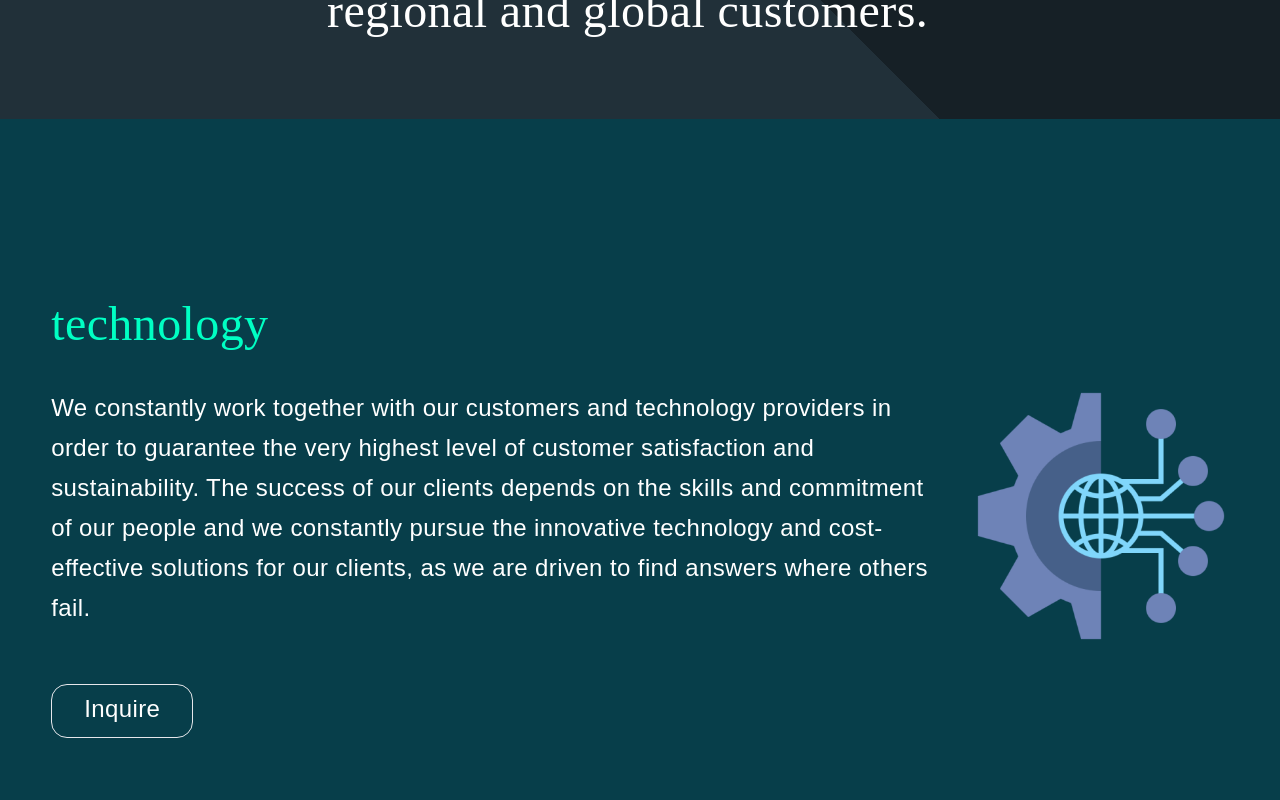
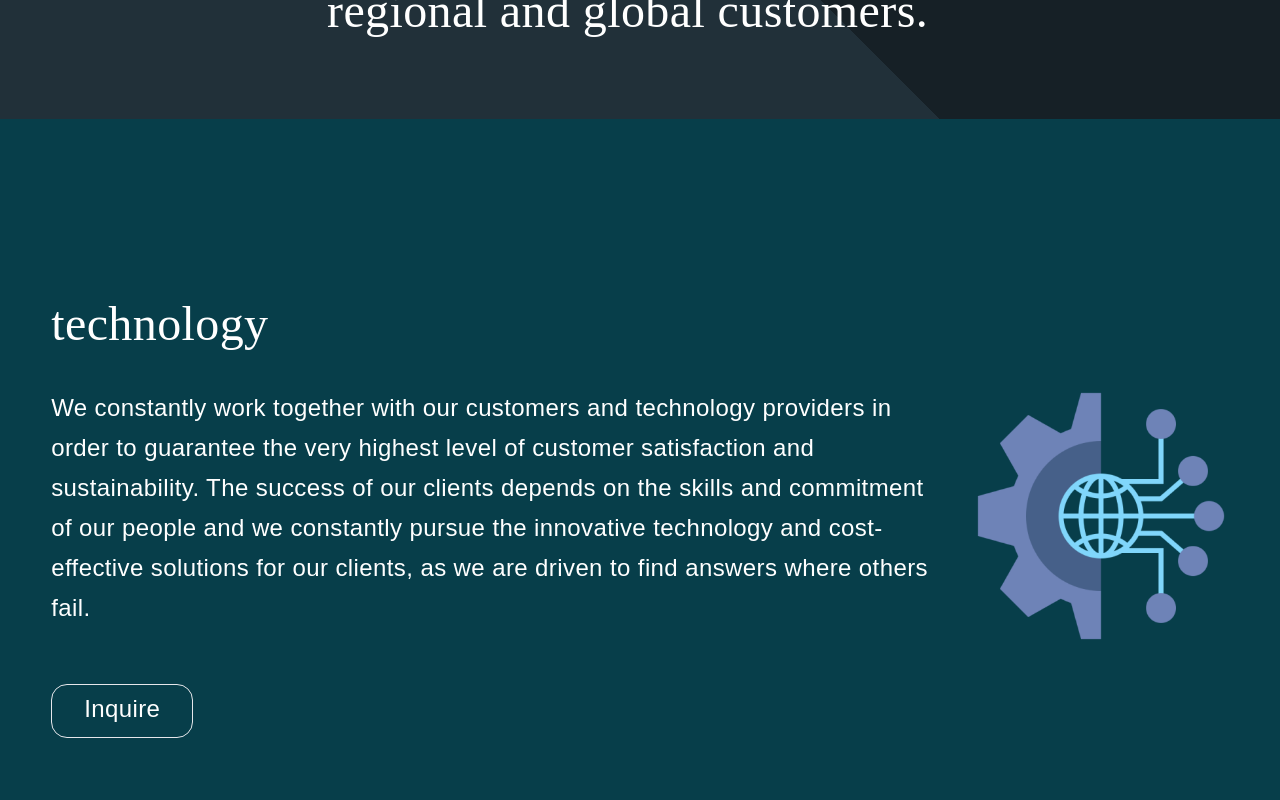
Before and after one commit to samithw/nordiska-vite-react-ts-v2, a React (Vite) app: page /technology in a window 1280 px wide. Shown: the part 1281-2081 px from the top of the page. Built offline with nearby package versions, Linux system fonts and the light colour scheme; a web font is replaced by a local one.

Commit message:
updated content section to a slot like pattern

```diff
--- a/src/components/ButtonType1.tsx
+++ b/src/components/ButtonType1.tsx
@@ -1,10 +1,13 @@
 import React from 'react'
+import { NavLink } from 'react-router-dom'
 
-type Props = {children : React.ReactNode}
+type Props = {children : React.ReactNode, toPath : string}
 
 const ButtonType1 = (props: Props) => {
   return (
-    <button className=" w-fit text-xl md:text-2xl bg-transparent hover:bg-blue-500 text-white hover:text-white py-2 px-4 md:px-8 pb-3 border hover:border-transparent rounded-2xl leading-7">{props.children}</button>
+    <NavLink to={props.toPath} className="btn-type1">
+      {props.children}
+    </NavLink>
   )
 }
 
--- a/src/components/ContentSection.tsx
+++ b/src/components/ContentSection.tsx
@@ -2,24 +2,32 @@ import React from 'react'
 import ButtonType1 from './ButtonType1'
 import Header from './Header'
 
-type Props = {children : React.ReactNode , bgImageCSS : string, sectionImageURL : string, sectionTitle : string, buttonTitle:string }
+type Props = {
+    children : {
+        contentTitle : string,
+        contentBody : React.ReactNode,
+        contentLink? : React.ReactNode,
+        contentImageURL : string,
+        contentBgCSS : string
+    }}
 
 const ContentSection = (props : Props) => {
 
     return(
         <>
-        <div className="content-wrapper" style={{backgroundImage: props.bgImageCSS }}>
+        <div className="content-wrapper" style={{backgroundImage: props.children.contentBgCSS }}>
             <div className="container md:min-h-screen text-white font-zenMaru flex flex-col justify-center">
-                <h3 className="font-zen text-4xl lg:text-5xl text-nsgreen">{props.sectionTitle}</h3>
+                <h3 className="font-zen text-4xl lg:text-5xl">{props.children.contentTitle}</h3>
                 <div className="flex flex-col-reverse md:flex-row gap-10 my-10">
                     <div className=" text-xl md:text-2xl md:leading-10">
-                        {props.children}
+                        {props.children.contentBody}
                     </div>
                     <div className=" shrink-0">
-                        <img className="w-64" src={props.sectionImageURL} />
+                        <img className="w-64" src={props.children.contentImageURL} />
                     </div>
                 </div>
-                <ButtonType1>{props.buttonTitle}</ButtonType1>
+
+                {props.children.contentLink}
 
             </div>
         </div>
@@ -27,4 +35,6 @@ const ContentSection = (props : Props) => {
     )
 }
 
+
+
 export default ContentSection
--- a/src/index.css
+++ b/src/index.css
@@ -19,6 +19,10 @@
         @apply text-white border rounded-lg px-3 py-1 my-5;
     }
 
+    .btn-type1{
+        @apply  w-fit text-xl md:text-2xl bg-transparent hover:bg-blue-500 text-white hover:text-white py-2 px-4 md:px-8 pb-3 border hover:border-transparent rounded-2xl leading-7;
+    }
+
     .nav-item a{
         @apply px-3 py-2 inline-block md:inline w-full md:w-auto;
     }
--- a/src/pages/Services.tsx
+++ b/src/pages/Services.tsx
@@ -1,3 +1,4 @@
+import ButtonType1 from '../components/ButtonType1'
 import ContentSection from '../components/ContentSection'
 import Footer from '../components/Footer'
 import HeroSection from '../components/HeroSection'
@@ -16,10 +17,16 @@ const Services = (props: Props) => {
             <span>We create value through strong, trusting relationships with our clients so they have the freedom and peace of mind to tackle other business issues. In fact, more than 80% of our business comes from returning clients who put their continued trust in ADF. &nbsp;</span>
         </PageQuote>
 
-        <ContentSection sectionTitle='business support' buttonTitle='Inquire' bgImageCSS='linear-gradient(45deg, #1D3B42 10%, #1D3B42 90%)' sectionImageURL='images/icon__business__support.png'>
-            <>
-              <p>In a complex world you need to discover smart ways and creative solutions. Nordiska Solutions introduce professional services such as sales channel development, sales leads generation, follow-up works, and business networking, after supports in order to expand your business globally.  </p>
-            </>
+        <ContentSection>
+            {{
+              contentBody : (
+                <p>In a complex world you need to discover smart ways and creative solutions. Nordiska Solutions introduce professional services such as sales channel development, sales leads generation, follow-up works, and business networking, after supports in order to expand your business globally.  </p>
+              ),
+              contentTitle : "business support",
+              contentImageURL : "images/icon__business__support.png",
+              contentBgCSS : "linear-gradient(45deg, #1D3B42 10%, #1D3B42 90%)",
+              contentLink : <ButtonType1 toPath='/'>Inquire</ButtonType1>
+            }}
         </ContentSection>
 
         <Footer />
--- a/src/pages/Technology.tsx
+++ b/src/pages/Technology.tsx
@@ -1,7 +1,9 @@
+import React from 'react'
 import ContentSection from '../components/ContentSection'
 import Footer from '../components/Footer'
 import HeroSection from '../components/HeroSection'
 import PageQuote from '../components/PageQuote'
+import ButtonType1 from '../components/ButtonType1'
 
 type Props = {}
 
@@ -15,17 +17,19 @@ const Technology = (props: Props) => {
             <span>Nordiska Solutions is committed to provide primarily “Nordic” high-end cleantech products and solutions for both municipal and industrial applications. We offer customised solutions in water treatment, wastewater treatment and sloid / hazardous waste management to our regional and global customers. &nbsp;</span>
         </PageQuote>
 
-        <ContentSection sectionTitle='technology' buttonTitle='Inquire' bgImageCSS='linear-gradient(45deg, #073E4A 10%, #073E4A 90%)' sectionImageURL='images/tech__main__icon.png'>
-            <>
-              <p>We constantly work together with our customers and technology providers in order to guarantee the very highest level of customer satisfaction and sustainability. The success of our clients depends on the skills and commitment of our people and we constantly pursue the innovative technology and cost-effective solutions for our clients, as we are driven to find answers where others fail.</p>
-
+        <ContentSection>
+            {{
+              contentTitle : "technology",
+              contentBody : (
+              <><p>We constantly work together with our customers and technology providers in order to guarantee the very highest level of customer satisfaction and sustainability. The success of our clients depends on the skills and commitment of our people and we constantly pursue the innovative technology and cost-effective solutions for our clients, as we are driven to find answers where others fail.</p>
               <p className="mt-10 hidden">We are committed to providing optimal Nordic cleantech solutions to today’s challenges across the nation and around the world and to preparing for tomorrow’s environmental trends.</p>
-        <p className="mt-10 hidden">Our superior network, as referred in all our services, is the basis of success in building prospective partnerships. The wide range of connections enables us to offer diverse selections from each sector and business size.</p>
-        <p className="mt-10 hidden">
-          Whether you are seeking to find partners individually or on a corporate basis, we will provide you the perfect match according to your requirements.
-        </p>
-
-            </>
+              <p className="mt-10 hidden">Our superior network, as referred in all our services, is the basis of success in building prospective partnerships. The wide range of connections enables us to offer diverse selections from each sector and business size.</p>
+              <p className="mt-10 hidden">Whether you are seeking to find partners individually or on a corporate basis, we will provide you the perfect match according to your requirements.</p>
+              </>),
+              contentLink : <ButtonType1 toPath="/services">Inquire</ButtonType1>,
+              contentImageURL : "images/tech__main__icon.png",
+              contentBgCSS : "linear-gradient(45deg, #073E4A 10%, #073E4A 90%)"
+            }}
         </ContentSection>
 
         <Footer />
```
